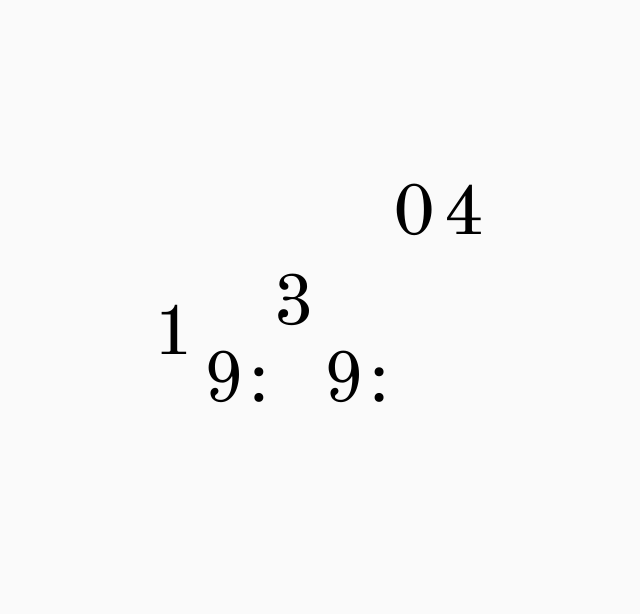
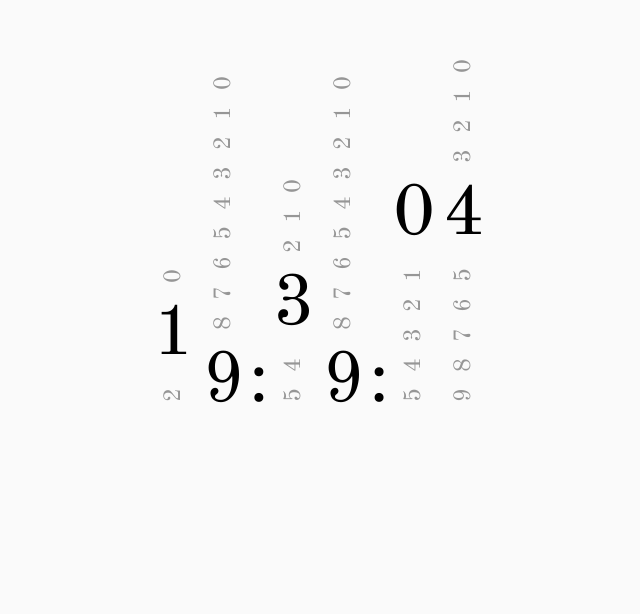
Before and after one commit to BYU-PCCL/footron-controller, a plain HTML site: page content/apps/clock2/static/index.html in a window 1280 px wide. Shown: the part 174-788 px from the top of the page, without its empty margins (321-961 px from the left). Drawn offline with nearby package versions, Linux system fonts and the light colour scheme.

Commit message:
Tweak bright clock so numbers are visible

```diff
--- a/content/apps/clock2/static/style.css
+++ b/content/apps/clock2/static/style.css
@@ -36,7 +36,7 @@ body {
   height: 350px;
 }
 .digit .digit-number {
-  color: rgba(255, 255, 255, 0.1);
+  color: rgba(0, 0, 0, 0.4);
   transform: rotate(-90deg);
   transition: font-size 200ms, transform 350ms, color 150ms;
 }
```
